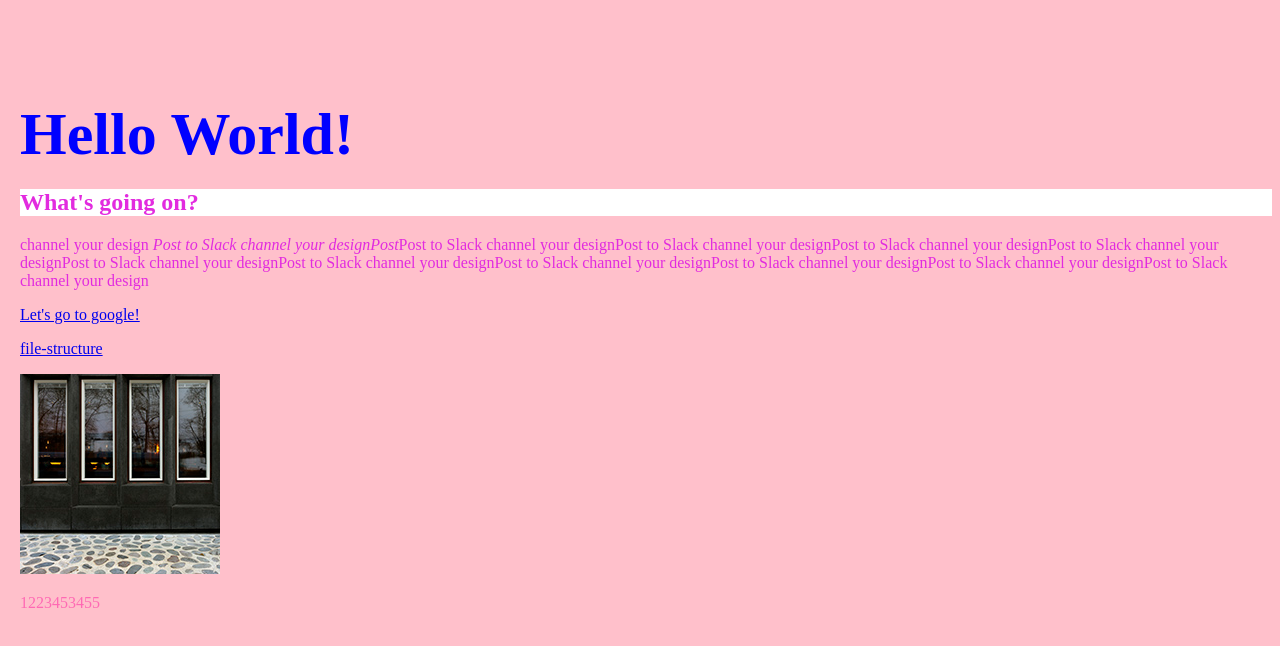
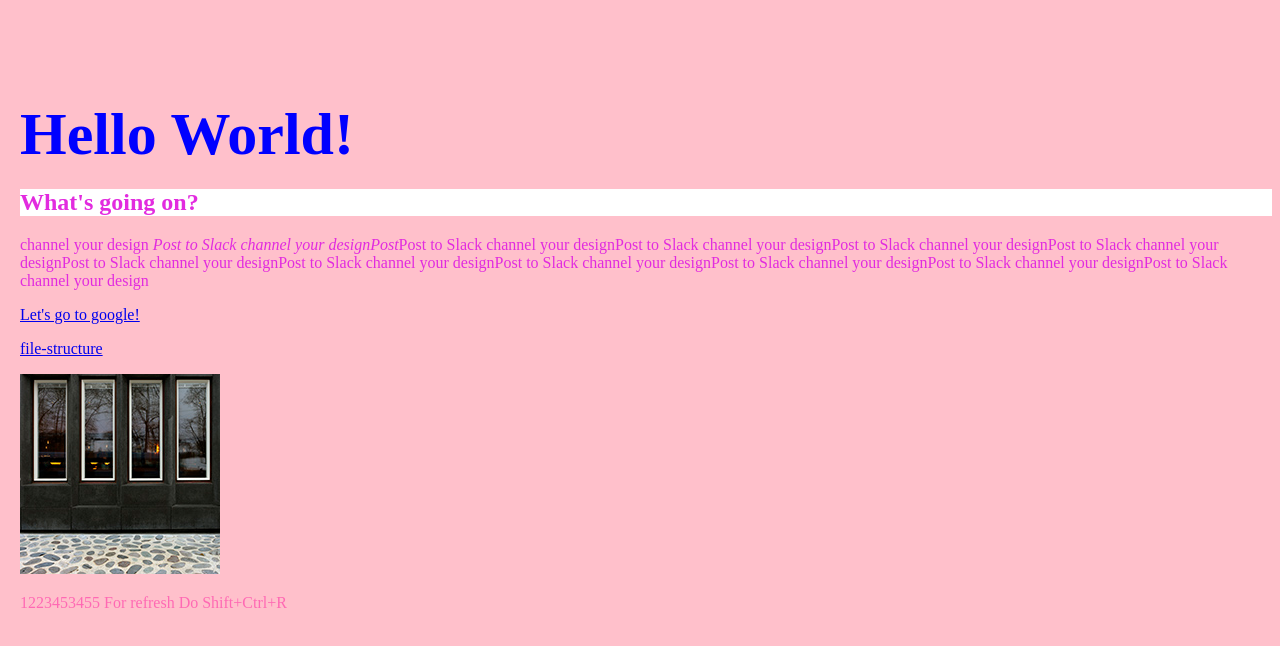
Before and after one commit to T-0night/hello-world, a plain HTML site: page index.html in a window 1280 px wide. Drawn offline with Linux system fonts and the light colour scheme.

Commit message:
class-2-demo

```diff
--- a/index.html
+++ b/index.html
@@ -52,6 +52,8 @@
     <div class="container">
         <p>
             12<span>2345</span>3455
+            For refresh
+            Do Shift+Ctrl+R
         </p>
     </div>
 
```
